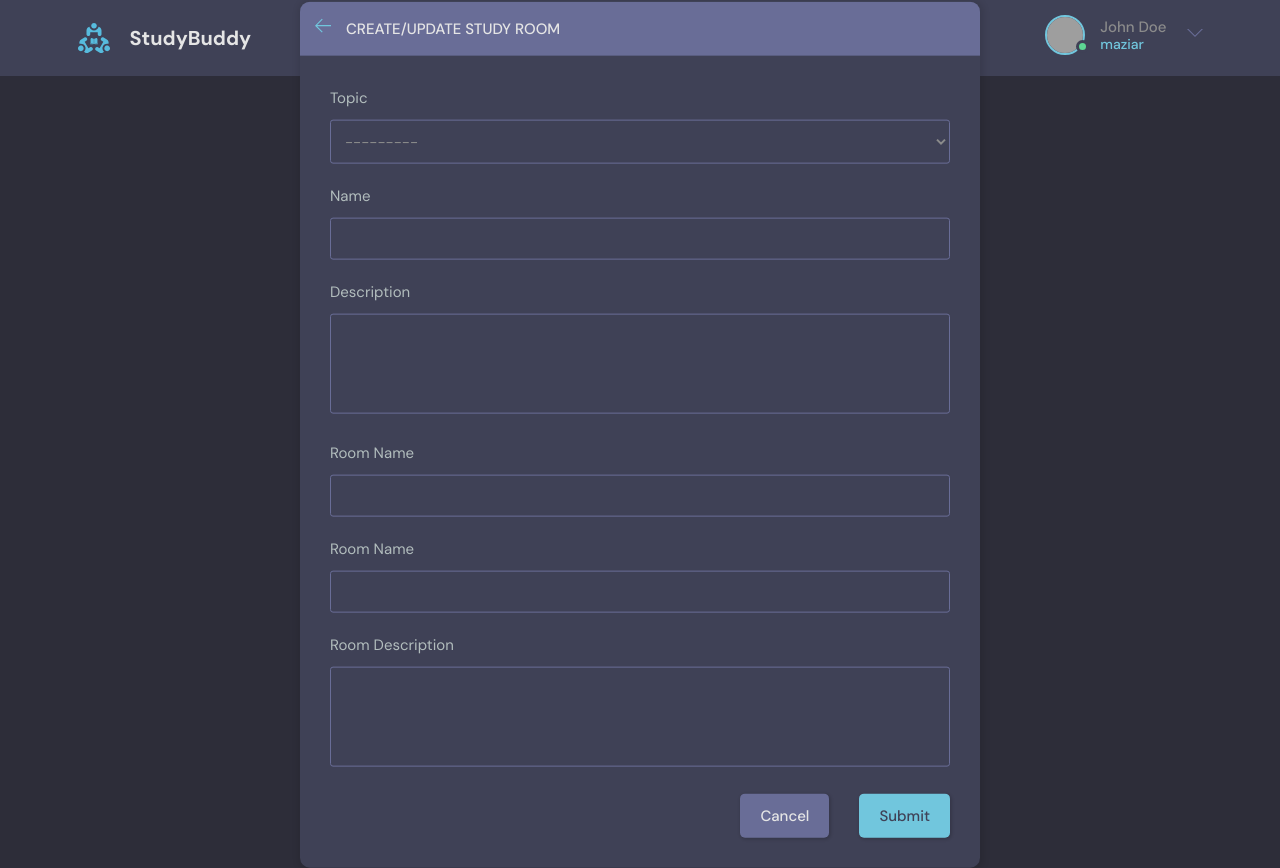
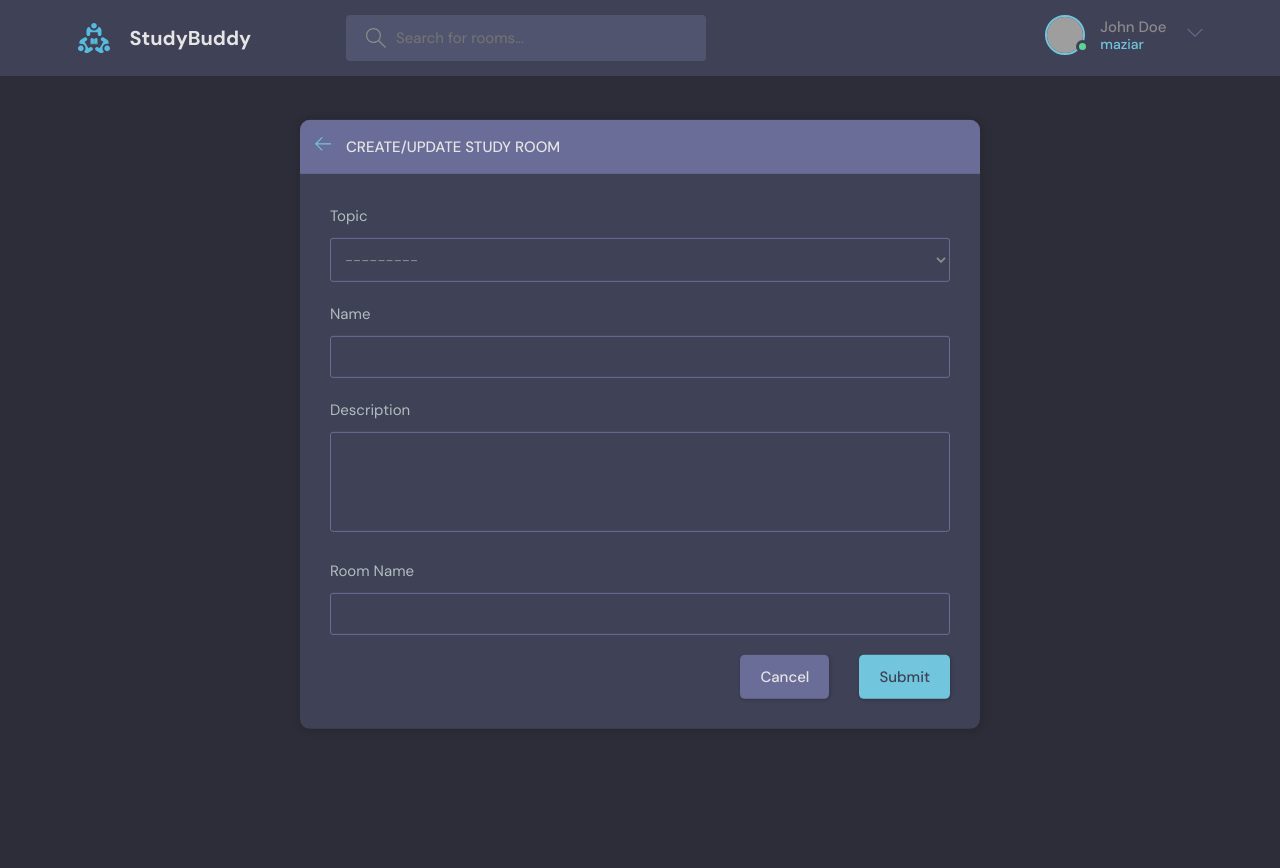
Before and after one commit to MaziarHeidari2003/djangoWithcDennisIvy_DiscordProject, a Django app: page /create-room in a window 1280 px wide. After the commit the page ends 729 px from the top, so only its background shows below. Run offline with Django 5.2, Linux system fonts and the light colour scheme; a user stored in the database is signed in; data comes from the database, SQL or seed files in the repository; both versions use the stored data as it was after the commit; grey boxes are pictures that could not be loaded.

Commit message:
moving to laptop

```diff
--- a/templates/base/room_form.html
+++ b/templates/base/room_form.html
@@ -31,7 +31,7 @@
 
           <div class="form__group">
             <label for="room_topic">Room Name</label>
-            <input required type="text" name="topic" list="topic-list">
+            <input required value="{{room.topi.name}}" type="text" name="topic" list="topic-list">
                 <datalist id="topic-list">
                     <select id="room-list">
                         {% for topic in topics %}
@@ -42,8 +42,8 @@
                 </datalist>
           </div>
 
-
-          <div class="form__group">
+          <!--
+                   <div class="form__group">
             <label for="room_name">Room Name</label>
             {{form.name}}
           </div>
@@ -52,6 +52,9 @@
             <label for="room_description">Room Description</label>
             {{form.description}}
           </div>
+          -->
+
+
 
           <!-- <div class="form__group">
             <label for="room_topic">Topic</label>
```
Also changed, not shown: db.sqlite3.
